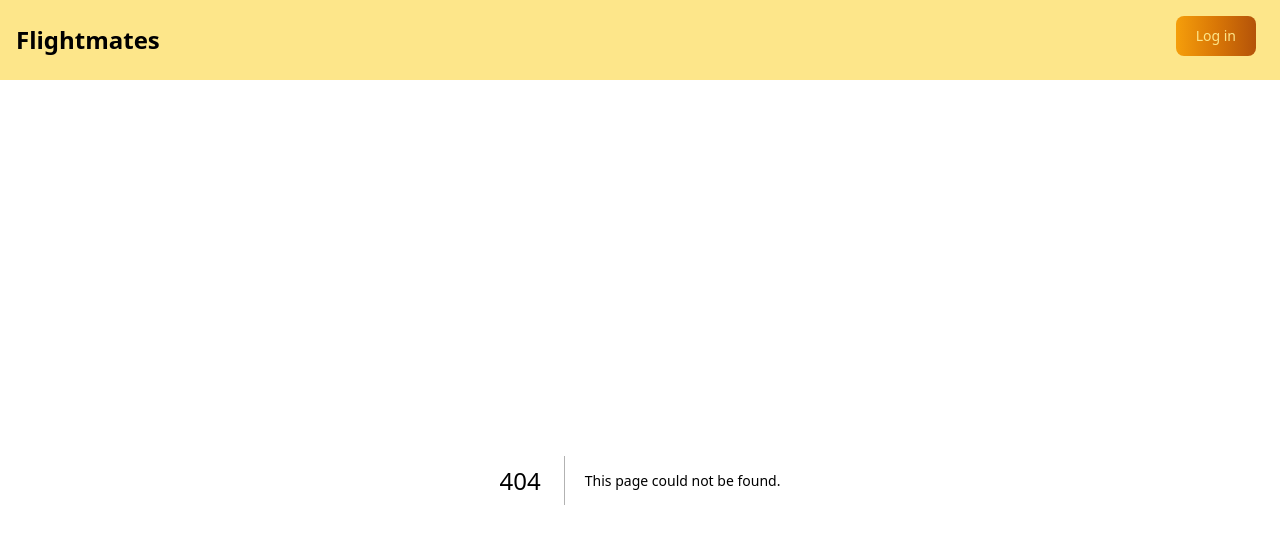
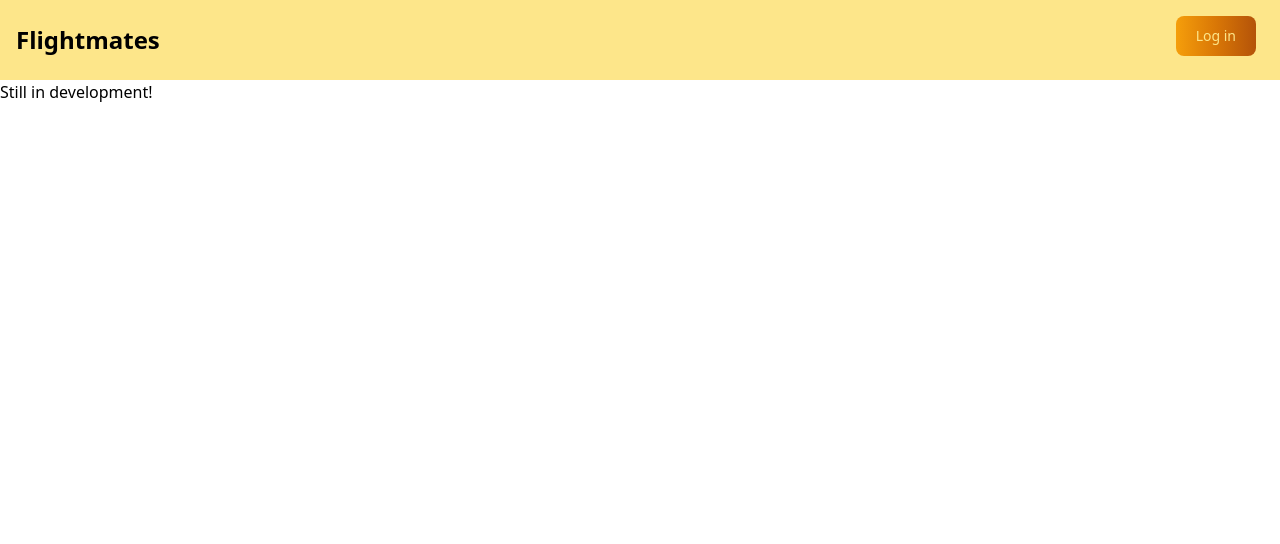
Before and after one commit to ilariiiiia/flightmates, a Next.js app: page /chat/1 in a window 1280 px wide. Before the commit this address had no page. Shown: the top 544 px of the page. Built offline with nearby package versions, Linux system fonts and the light colour scheme.

Commit message:
Added chat/flightNo/page,tsx

```diff
--- /dev/null
+++ b/app/chat/[flightNo]/page.tsx
@@ -0,0 +1,7 @@
+export default function Chat() {
+    return <>
+        <h1>
+            Still in development!
+        </h1>
+    </>
+}
```
